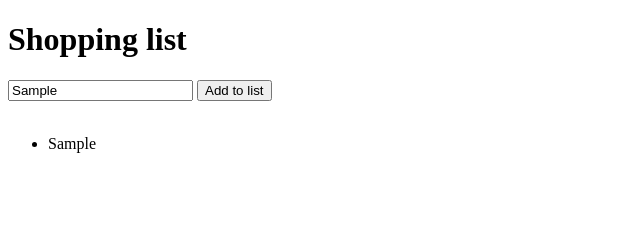
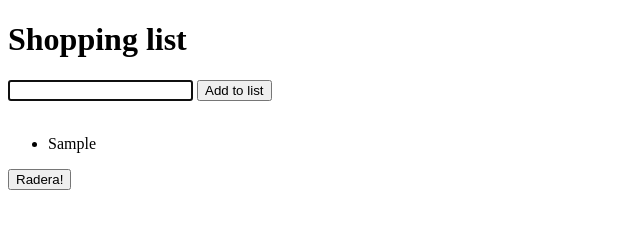
Before and after one commit to erahawn/project_t, a plain HTML site: page index.html in a window 1280 px wide. Both pictures are taken after typing "Sample" into the empty fields and a click on the button "Add to list". Shown: the whole page, without its empty margins (0-640 px from the left). Drawn offline with Linux system fonts and the light colour scheme.

Commit message:
listan fungerar

```diff
--- a/app.js
+++ b/app.js
@@ -8,28 +8,64 @@ function getValue() {
 	if (theItem == '' || theItem.length == 0) {
 		return false;
 	}
+	//pushar in theItem i våran array
+	toDoItems.push(theItem);
+	alert(toDoItems);
+	//visar children av vår <div> i html?? osäker på hur den här delen fungerar exakt.
+	console.log(document.getElementById('list').children);
+	document.getElementById('list').innerHTML +=
+		'<li>' + toDoItems[toDoItems.length - 1] + '</li>';
 
-	{
+	//Clears input text
+	document.getElementById('enter').value = '';
+	// Focuses on input field
+	document.getElementById('enter').focus();
+}
+
+function deletebutton() {
+	console.log('deletebutton ran!');
+	toDoItems = [];
+	list.innerHTML = '';
+	/* while (list.firstChild) {
+        list.removeChild(list.firstChild);
+    } */
+}
+
+/*
+
+var toDoItems = [];
+
+function getValue() {
+    //hämtar värdet från textrutan och sparar i variabeln - theItem
+    var theItem = document.getElementById('enter').value;
+}
+//stoppas om stängen är tom
+if (theItem == '' || theItem.length == 0) {
+    return false;
+}
 //pushar in theItem i våran array
 toDoItems.push(theItem);
 //visar children av vår <div> i html?? osäker på hur den här delen fungerar exakt.
 document.getElementById('list').children[0].innerHTML +=
     '<li>' + toDoItems[toDoItems.length - 1] + '</li>';
+
+//Clears input text
+document.getElementById('enter').value = '';
+// Focuses on input field
+document.getElementById('enter').focus();
+//deletebutton, does'nt loop. But it removes everything in the list.
+function deletebutton() {
+    console.log('deletebutton ran!');
+    //toDoItems = [];
+    while (toDoItems > -1) {
+        toDoItems.pop;
+    }
 }
 
-	// 	 Clears input text
-	//     document.getElementById('form').value = ''
-	//     // Focuses on input field
-	//     document.getElementById('form').focus();
-	// ska ligga i funktionen getValue
-
-	// function deletebutton() {
-	// 	console.log(“deletebutton ran!“)
-	// 	toDoItems = [];
+// function updateDom() {
+//  while(ul.firstChild) {
+//      ul.removeChild(ul.firstChild)
 //  }
-	//  <div>
-	// 		<button id=“deletebutton” onclick=“deletebutton()“> Radera! </button>
-	// 	</div>
 
 //DEN ANDRA KODEN
 
@@ -38,19 +74,65 @@ function getValue() {
 // let name = '';
 
 // function addItem(x) {
-	// 	var toDo = [ x, (bought = false) ];
-	// 	toDoItems.push(toDo);
+//  var toDo = [ x, (bought = false) ];
+//  toDoItems.push(toDo);
 
-	// 	alert('The list contains ' + toDoItems);
-	// 	clearInterval(toDo);
+//  alert('The list contains ' + toDoItems);
+//  clearInterval(toDo);
 // }
 
 // function getValue() {
-	// 	var y = document.getElementById('item');
-	// 	var x = document.getElementById('form').value;
-	// 	y.innerHTML = x;
-	// 	addItem(x);
+//  var y = document.getElementById('item');
+//  var x = document.getElementById('form').value;
+//  y.innerHTML = x;
+//  addItem(x);
 // }
 
 // getValue();
+
+/*Toms kod:
+        var myArray = ["hej", "hej2", "hej3"];
+
+        const ul = document.querySelector("ul");
+        //ul.remove();
+
+        const form = document.querySelector("form");
+
+        const input = document.querySelector("input");
+
+        function updateDom() {
+            while(ul.firstChild) {
+                ul.removeChild(ul.firstChild)
             }
+            for(let i = 0; i < myArray.length; i += 1){
+                const li = document.createElement("li");
+                li.textContent = myArray[i];
+                li.classList.add("todo-item")
+                ul.appendChild(li);
+            }
+        }
+
+        updateDom();
+
+        form.addEventListener("submit", (e) =>{
+            e.preventDefault();
+            const newTodo = input.value;
+            myArray.unshift(newTodo);
+            input.value = "";
+            updateDom();
+        });
+
+        const items = document.querySelectorAll("li");
+
+        ul.addEventListener("click", e =>{
+                console.log("item clicked");
+                //console.log(e);
+                //console.log(e.target);
+                //console.log(item);
+                //e.target.style.textDecoration = "line-through";
+                if(e.target.classList.contains("todo-item")) {
+                    e.target.remove();
+                }
+
+        });
+        */
--- a/index.html
+++ b/index.html
@@ -7,18 +7,39 @@
     <meta http-equiv="X-UA-Compatible" content="ie=edge">
     <title>Lista</title>
     <link rel="stylesheet" href="style.css">
-    <script src="app.js"></script>
 </head>
 
-
-<body>
+<body onload="document.getElementById('enter').focus();">
     <h1>Shopping list</h1>
     <input id="enter" type="text">
     <input type="button" value="Add to list" onclick="getValue()">
     <br>
     <br>
     <!-- unordered list. kan ändras till <ol> om vi vill ha numrerat -->
-    <div id="list"><ul></ul></div>
+    <ul id="list">
+
+    </ul>
+    <div>
+        <button id="deletebutton" onclick="deletebutton()"> Radera! </button>
+    </div>
+
+    <!--Toms HTML
+            <h1>hej</h1>
+    <form>
+        <label for="new todo">add todo</label>
+        <input id="new todo" type="text">
+        <button type="submit" id="button">Add</button>
+    </form>
+
+<ul id="incomplete">
+    <li>apa</li>
+    <li>apa2</li>
+    <li>apa3</li>
+    <li>apa4</li>
+</ul>
+        -->
+<script src="app.js"></script>
 </body>
 
+
 </html>
```
Lines whose indentation alone changed are shown as unchanged.
